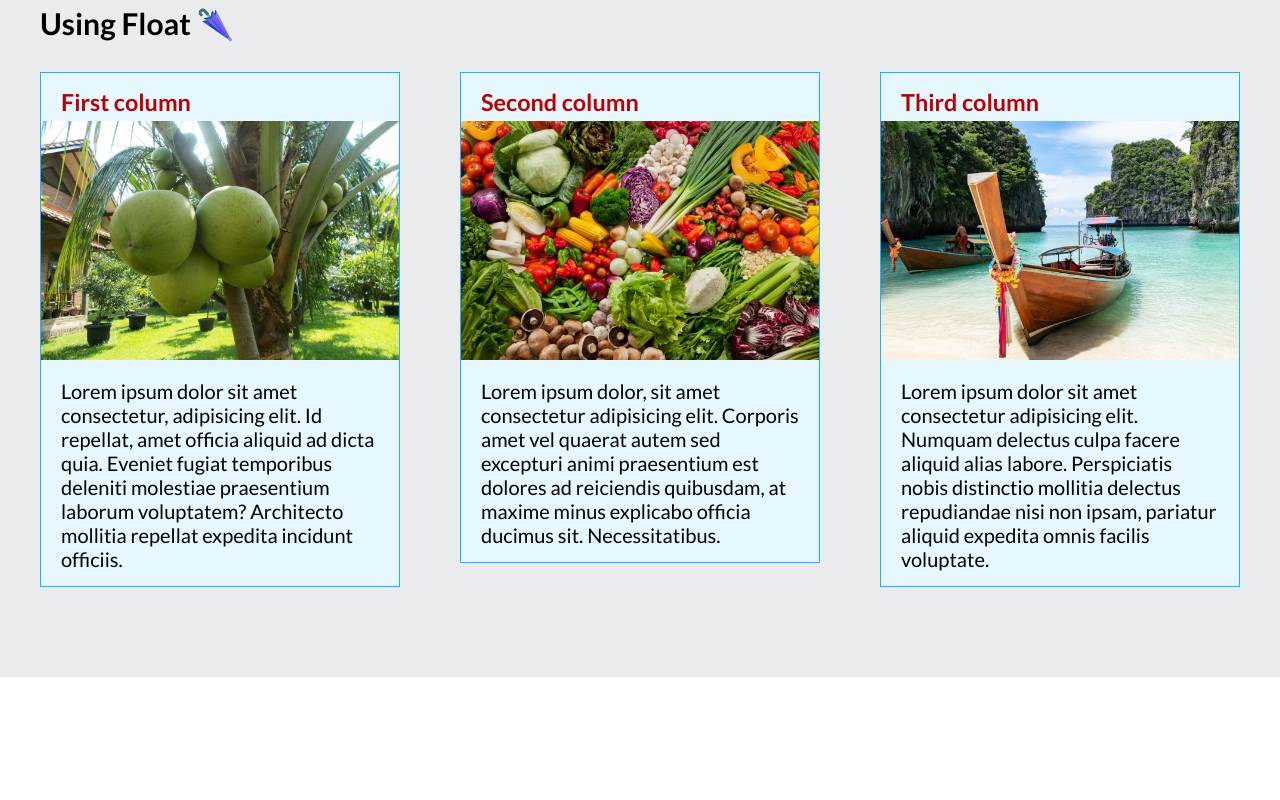
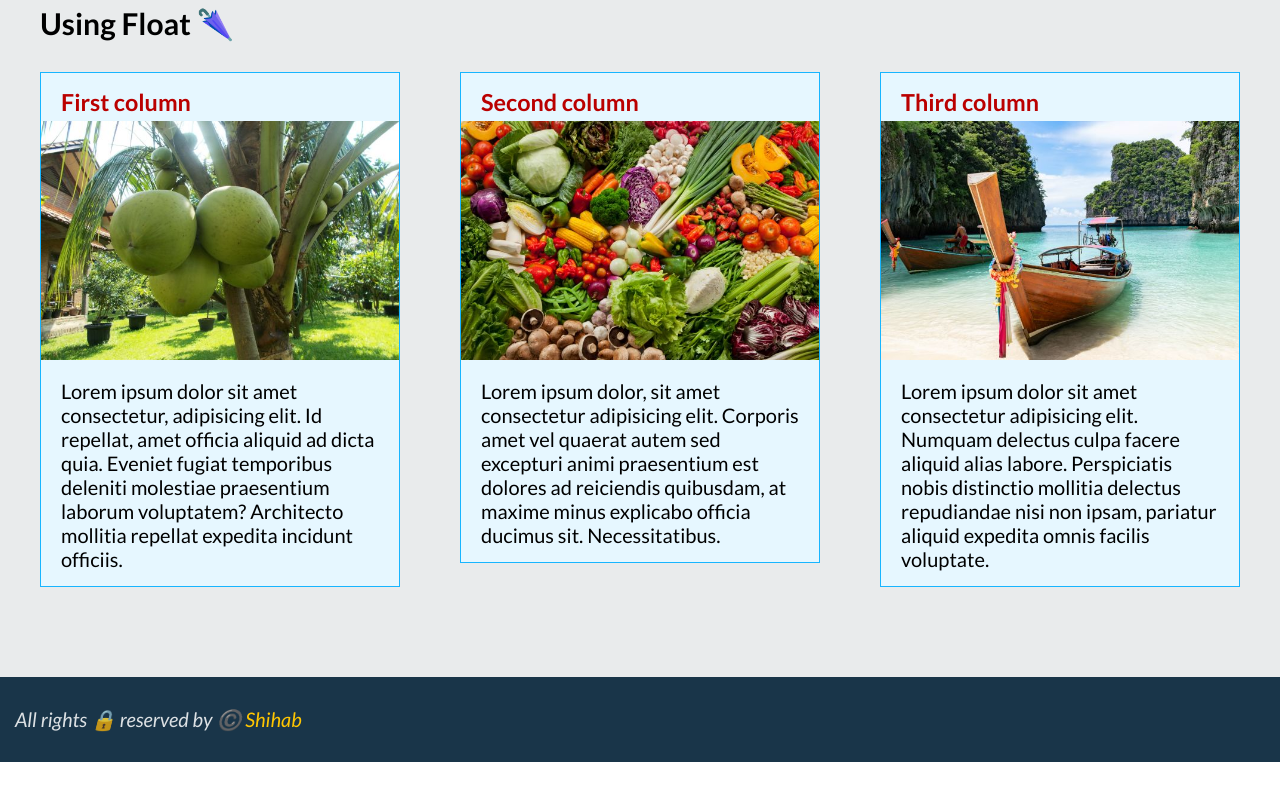
Before and after one commit to shihabiiuc/column-layout, a plain HTML site: page index.html in a window 1280 px wide. Shown: the part 1754-2554 px from the top of the page. After the commit the page ends 2516 px from the top, so only its background shows below. Drawn offline with Linux system fonts and the light colour scheme.

Commit message:
Added footer

```diff
--- a/index.html
+++ b/index.html
@@ -21,7 +21,7 @@
 </section>
 <!-- using flexbox ----------------------------------------- -->
 <section class="light-bg">
-  <h2>Using Flexbox 🍆</h2>
+  <h2>Using Flexbox 🎁</h2>
   <div class="three-col-using-flexbox">
     <div class="col">
       <h3>First column</h3>
@@ -38,7 +38,7 @@
       <img src="./img/beach.jpg" alt="sea beach">
       <p>Lorem ipsum dolor sit amet consectetur adipisicing elit. Numquam delectus culpa facere aliquid alias labore. Perspiciatis nobis distinctio mollitia delectus repudiandae nisi non ipsam, pariatur aliquid expedita omnis facilis voluptate.</p>
     </div>
-  </div>
+  </div> <!-- .three-col-using-flexbox -->
 </section>
 
 <!-- using grid ------------------------- -->
@@ -89,6 +89,8 @@
 
 
 
-<div style="margin-top: 220px"></div>
+<footer>
+  <p>All rights 🔒 reserved by <a href="https://shihabiiuc.com/author/shihab/" target="_blank">©️ Shihab</a></p>
+</footer>
 </body>
 </html>
--- a/sass/style.scss
+++ b/sass/style.scss
@@ -36,6 +36,23 @@ h2 {
   margin: 0 auto 30px;
   @media(min-width: 768px) {
     text-align: left;
+  }
+}
+footer {
+  background-color: #193549;
+  padding: 30px 15px;
+  p {
+    margin: 0;
+    color: rgba($color: #FFFFFF, $alpha: 0.85);
+    font-style: italic;
+    a {
+      color: #FFC600;
+      text-decoration: none;
+      transition: color 0.7s ease-out;
+      &:hover {
+        color: #FF443F;
+      }
+    }
   }
 }
 
@@ -102,6 +119,7 @@ h2 {
 }
 
 // using float
+
 .three-col-using-float {
   max-width: 1200px;
   margin: 0 auto;
```
Also changed, not shown: sass/style.css, 1 other file.
